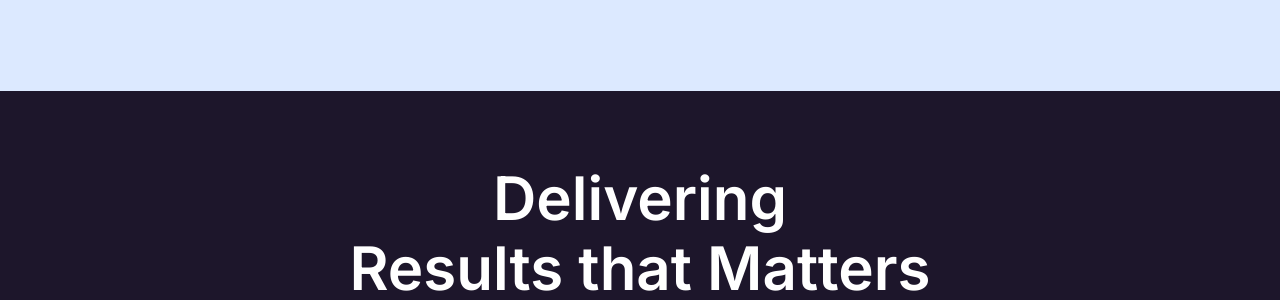
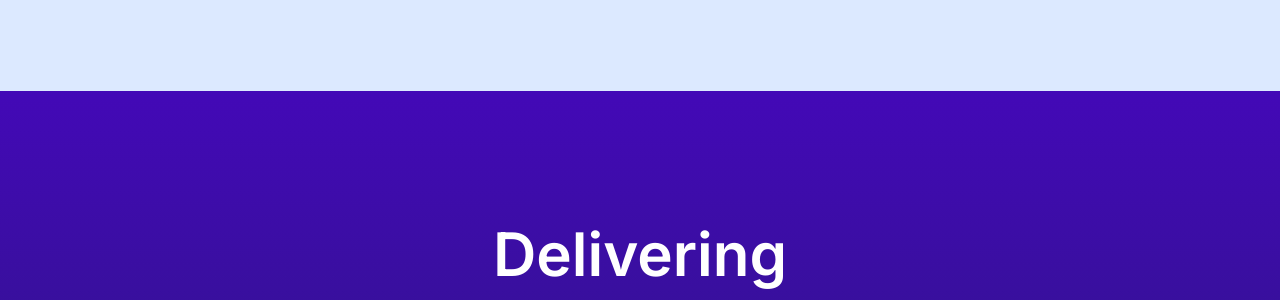
Before and after one commit to uxui-gitl/shadcn-v2, a Next.js app: page / in a window 1280 px wide. Shown: the part 5489-5789 px from the top of the page. Built offline with nearby package versions, Linux system fonts and the light colour scheme.

Commit message:
Gradient

```diff
--- a/src/app/globals.css
+++ b/src/app/globals.css
@@ -693,3 +693,13 @@ h3 {
   border-radius: 9999px;
   padding: 61px;
 }
+
+.dv-gradientbg {
+  background: rgb(83, 3, 242);
+  background: linear-gradient(
+    180deg,
+    rgba(83, 3, 242, 0.7) 0%,
+    rgba(3, 90, 233, 0.2) 50%,
+    rgba(29, 22, 43, 0) 100%
+  );
+}
--- a/src/app/page.tsx
+++ b/src/app/page.tsx
@@ -29,7 +29,8 @@ export default function Home() {
 
       <OfferingsSlider />
 
-      <Container className=" mt-8 flex-col px-10 " tag="section">
+      <div className="dv-gradientbg">
+        <Container className=" flex-col px-10 " tag="section">
           <ResultSection />
         </Container>
         <InfiniteMovingCards
@@ -54,6 +55,7 @@ export default function Home() {
             },
           ]}
         />
+      </div>
 
       <div className="mt-8 flex-col px-10 ">
         <Subscribe />
--- a/src/components/ResultSection.tsx
+++ b/src/components/ResultSection.tsx
@@ -9,7 +9,7 @@ const ResultSection: React.FC<ResultSectionProps> = () => {
   return (
     <div className="">
       <div className="  ">
-        <div className="flex flex-col pt-10 items-center justify-center">
+        <div className="flex flex-col pt-32 items-center justify-center">
           <h2 className=" font-semibold text-[60px] leading-[70px] text-[#fff] text-center text-2xl mb-2 ">
             Delivering <br />
             Results that Matters
```
Lines whose indentation alone changed are shown as unchanged.
